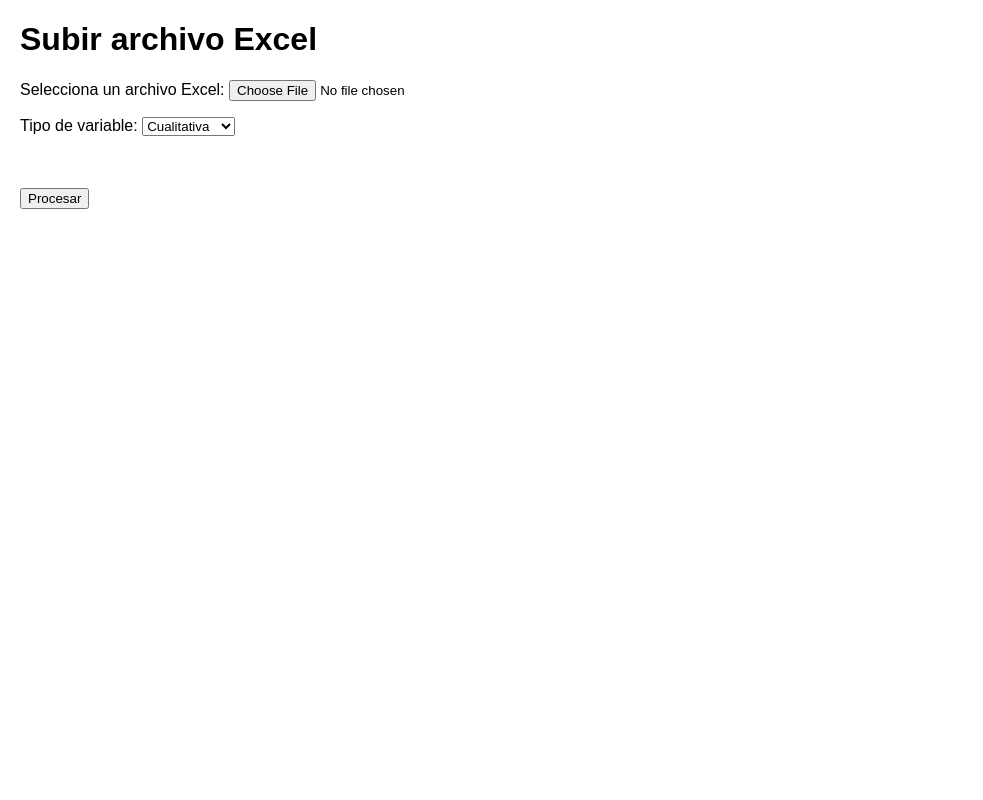
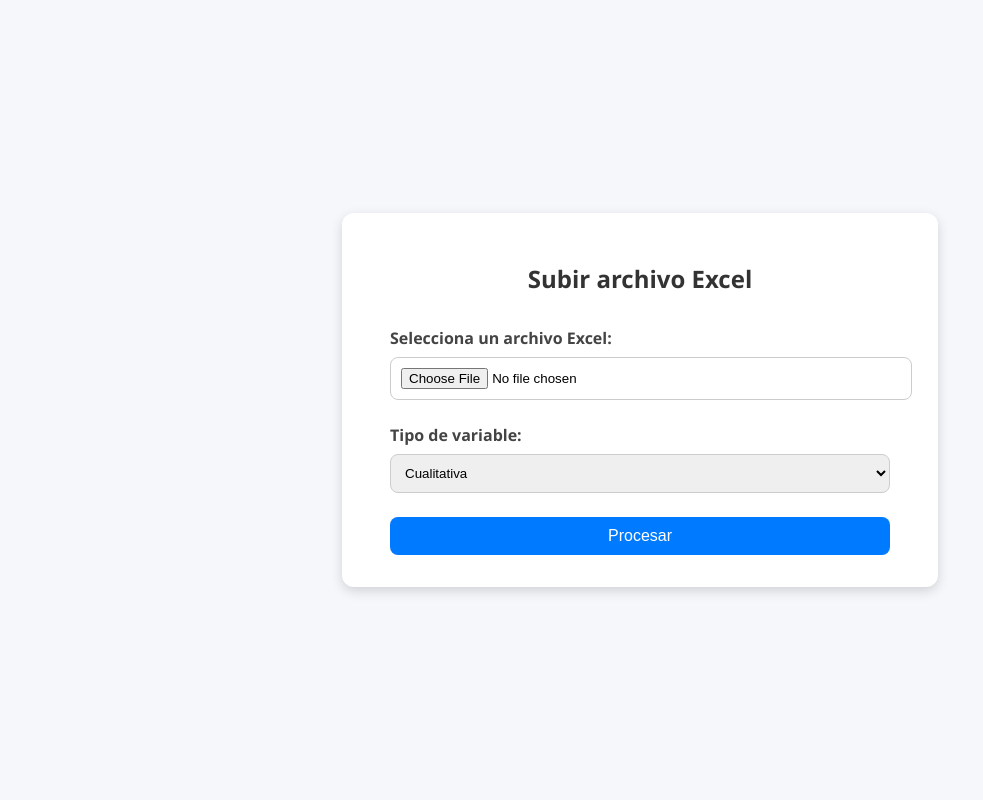
Before and after one commit to Sebitas-prog/TrabajoEncargado-Estadistica, a Django app: page / in a window 1280 px wide. Shown: the whole page, without its empty margins (0-983 px from the left). Run offline with Django 5.2, Linux system fonts and the light colour scheme.

Commit message:
Primera Version

```diff
--- a/frecuencias_app/templates/index.html
+++ b/frecuencias_app/templates/index.html
@@ -2,36 +2,84 @@
 <html lang="es">
 <head>
   <meta charset="UTF-8">
-    <title>App de Frecuencias</title>
+  <title>Subir archivo Excel</title>
   <style>
-        body { font-family: Arial, sans-serif; margin: 20px; }
-        .table { border-collapse: collapse; width: 100%; }
-        .table th, .table td { border: 1px solid #ddd; padding: 8px; }
-        .table th { background-color: #f2f2f2; }
+    body {
+      background-color: #f5f7fa;
+      font-family: 'Segoe UI', sans-serif;
+      display: flex;
+      justify-content: center;
+      align-items: center;
+      height: 100vh;
+      margin: 0;
+    }
+
+    .card {
+      background-color: white;
+      padding: 2rem 3rem;
+      border-radius: 12px;
+      box-shadow: 0 4px 12px rgba(0, 0, 0, 0.15);
+      width: 100%;
+      max-width: 500px;
+    }
+
+    h1 {
+      font-size: 24px;
+      text-align: center;
+      margin-bottom: 2rem;
+      color: #333;
+    }
+
+    label {
+      display: block;
+      margin-bottom: 8px;
+      font-weight: bold;
+      color: #444;
+    }
+
+    input[type="file"],
+    select {
+      width: 100%;
+      padding: 10px;
+      margin-bottom: 1.5rem;
+      border: 1px solid #ccc;
+      border-radius: 8px;
+    }
+
+    button {
+      width: 100%;
+      background-color: #007bff;
+      color: white;
+      padding: 10px 16px;
+      border: none;
+      border-radius: 8px;
+      font-size: 16px;
+      cursor: pointer;
+      transition: background-color 0.3s ease;
+    }
+
+    button:hover {
+      background-color: #0056b3;
+    }
   </style>
 </head>
 <body>
+  <div class="card">
     <h1>Subir archivo Excel</h1>
     <form method="post" enctype="multipart/form-data">
       {% csrf_token %}
-        {{ form.as_p }}
-        {% if columnas %}
-            <label for="columna">Selecciona una columna:</label>
-            <select name="columna">
-                {% for col in columnas %}
-                    <option value="{{ col }}" {% if col == columna_seleccionada %}selected{% endif %}>{{ col }}</option>
-                {% endfor %}
+      <label for="archivo">Selecciona un archivo Excel:</label>
+      <input type="file" name="archivo" id="archivo" required>
+
+      <label for="tipo">Tipo de variable:</label>
+      <select name="tipo" id="tipo">
+        <option value="cualitativa">Cualitativa</option>
+        <option value="cuantitativa-discreta">Cuantitativa Discreta</option>
+        <option value="cuantitativa-continua">Cuantitativa Continua</option>
       </select>
-        {% endif %}
-        <br><br>
+
       <button type="submit">Procesar</button>
     </form>
-
-    {% if tabla %}
-        <h2>Tabla de Frecuencia</h2>
-        {{ tabla|safe }}
-        <h2>Gráfico</h2>
-        <img src="{{ grafico_url }}" width="600">
-    {% endif %}
+  </div>
 </body>
 </html>
--- a/frecuencias_app/views.py
+++ b/frecuencias_app/views.py
@@ -3,6 +3,9 @@ from .forms import CargaArchivoForm
 from .utils.procesamiento import leer_excel_columnas
 from .utils.frecuencia import generar_tabla_frecuencia
 from .utils.graficos import graficar_variable
+from .utils.estadisticas import procesar_variable_cuantitativa  # NUEVO
+
+import os
 
 def index(request):
     contexto = {}
@@ -16,19 +19,43 @@ def index(request):
 
             if columna:
                 serie = df[columna]
-                tabla = generar_tabla_frecuencia(serie, tipo_variable)
-                grafico_url = graficar_variable(serie, tipo_variable, columna)
-                contexto = {
-                    'form': form,
-                    'columnas': columnas,
-                    'columna_seleccionada': columna,
-                    'tabla': tabla.to_html(classes='table'),
-                    'grafico_url': grafico_url,
-                    'tipo_variable': tipo_variable
-                }
+
+                if tipo_variable == 'cuantitativa-continua':
+                    output_dir = os.path.join('frecuencias_app', 'static', 'graficos')
+                    os.makedirs(output_dir, exist_ok=True)
+
+                    resultado = procesar_variable_cuantitativa(df, columna, output_dir)
+
+                    if 'error' in resultado:
+                        contexto = {'form': form, 'columnas': columnas, 'mensaje': resultado['error']}
+                    else:
+                        contexto = {
+                            'form': form,
+                            'columnas': columnas,
+                            'columna_seleccionada': columna,
+                            'tabla': resultado["tabla_frecuencias"].to_html(classes='table'),
+                            'resumen': resultado["tabla_resultados"].to_html(classes='table table-bordered'),
+                            'grafico_histograma': '/static/graficos/' + resultado["graficos"]["histograma"],
+                            'grafico_poligono': '/static/graficos/' + resultado["graficos"]["poligono"],
+                            'grafico_ojiva': '/static/graficos/' + resultado["graficos"]["ojiva"],
+                            'tipo_variable': tipo_variable
+                        }
+                else:
+                    # Modo anterior para cualitativa y cuantitativa-discreta
+                    tabla = generar_tabla_frecuencia(serie, tipo_variable)
+                    grafico_url = graficar_variable(serie, tipo_variable, columna)
+                    contexto = {
+                        'form': form,
+                        'columnas': columnas,
+                        'columna_seleccionada': columna,
+                        'tabla': tabla.to_html(classes='table'),
+                        'grafico_url': grafico_url,
+                        'tipo_variable': tipo_variable
+                    }
             else:
                 contexto = {'form': form, 'columnas': columnas, 'mensaje': 'Selecciona una columna'}
     else:
         form = CargaArchivoForm()
+
     contexto['form'] = form
     return render(request, 'index.html', contexto)
--- a/programa_estadistica/settings.py
+++ b/programa_estadistica/settings.py
@@ -38,6 +38,7 @@ INSTALLED_APPS = [
     'django.contrib.sessions',
     'django.contrib.messages',
     'django.contrib.staticfiles',
+    'frecuencias_app',
 ]
 
 MIDDLEWARE = [
@@ -55,7 +56,7 @@ ROOT_URLCONF = 'programa_estadistica.urls'
 TEMPLATES = [
     {
         'BACKEND': 'django.template.backends.django.DjangoTemplates',
-        'DIRS': [],
+        'DIRS': [BASE_DIR / 'templates'],
         'APP_DIRS': True,
         'OPTIONS': {
             'context_processors': [
```
Also changed, not shown: frecuencias_app/templates/resultado.html (added, +61 -0 lines), frecuencias_app/utils/estadisticas.py (added, +117 -0 lines). Lines whose indentation alone changed are shown as unchanged.
